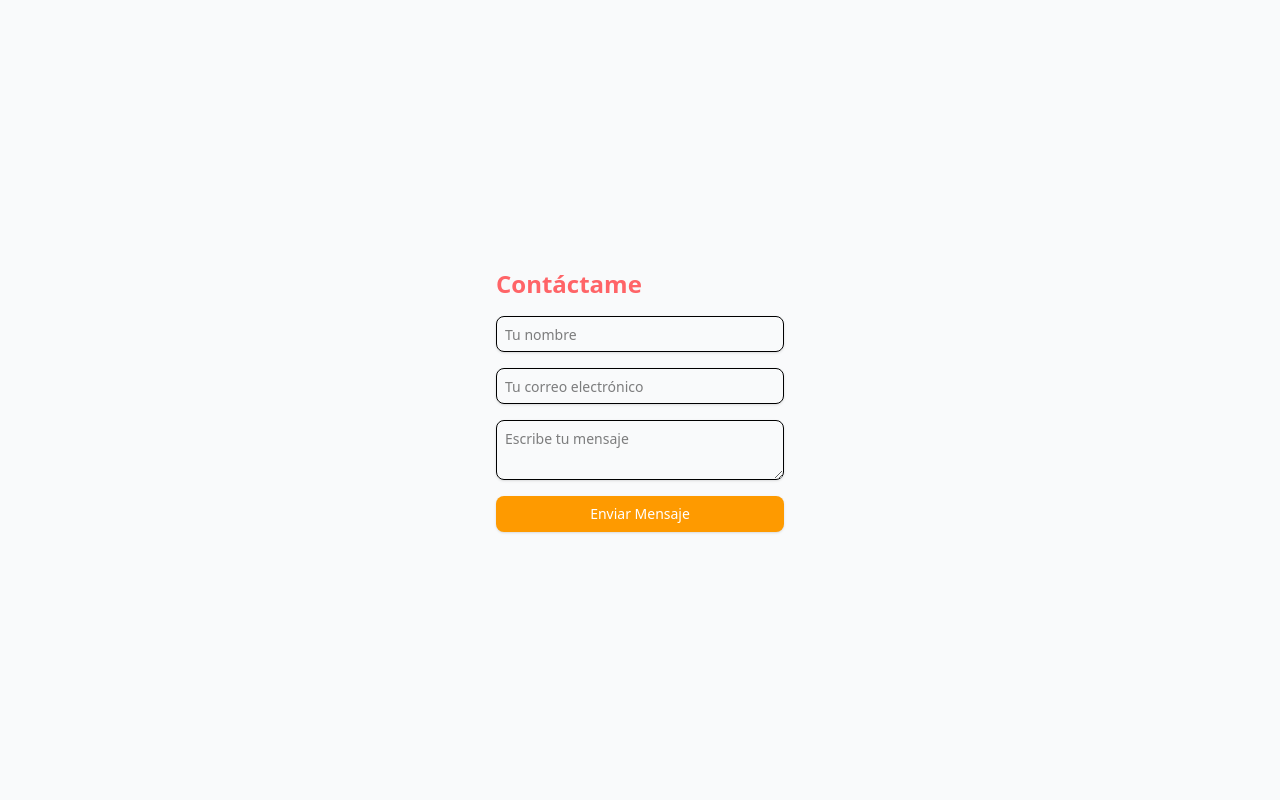
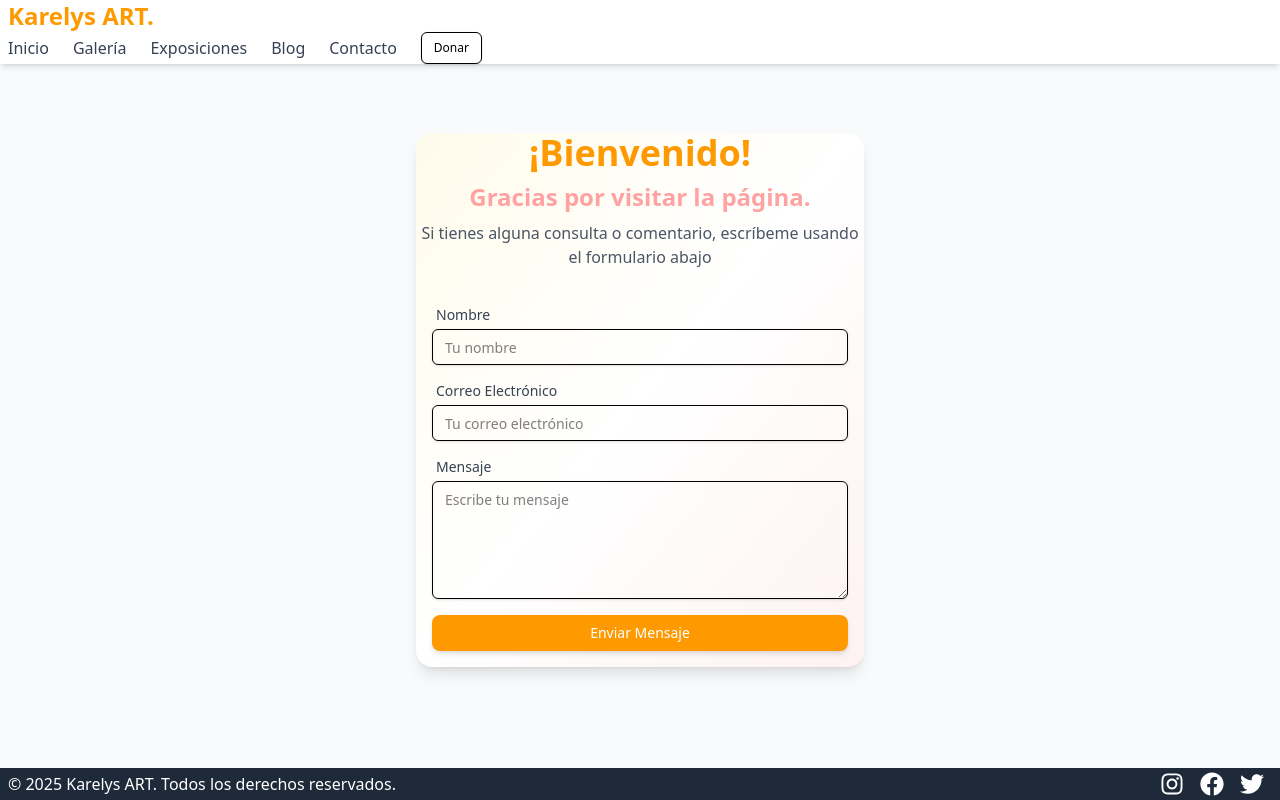
Before and after one commit to AlexanderManriquez/karelys-art, a Next.js app in the folder frontend/: page /contact in a window 1280 px wide. Built offline with nearby package versions, Linux system fonts and the light colour scheme; no server answers.

Commit message:
feat: restructure ContactPage layout and enhance ContactForm with improved UI and redirect functionality

```diff
--- a/frontend/src/app/contact/page.tsx
+++ b/frontend/src/app/contact/page.tsx
@@ -1,9 +1,22 @@
 import { ContactForm } from "@/components/ContactForm";
+import Footer from "@/components/Footer";
+import Navbar from "@/components/Navbar";
 
 export default function ContactPage() {
   return (
-    <div className="min-h-screen flex items-center justify-center bg-gray-50">
-      <ContactForm />
+    <div className="bg-gray-50">
+      <header>
+        <Navbar />
+      </header>
+
+      <main className="min-h-screen flex items-center justify-center">
+        <ContactForm />
+      </main>
+
+      <footer>
+        <Footer />
+      </footer>
+
     </div>
   )
 }
--- a/frontend/src/components/ContactForm.tsx
+++ b/frontend/src/components/ContactForm.tsx
@@ -7,6 +7,7 @@ import { toast } from "sonner";
 import { Input } from "./ui/input";
 import { Textarea } from "./ui/textarea";
 import { Button } from "./ui/button";
+import { redirect } from "next/navigation";
 
 export function ContactForm() {
   const [form, setForm] = useState<CreateContactDto>({
@@ -29,6 +30,9 @@ export function ContactForm() {
       await sendContactMessage(form);
       toast.success("Mensaje enviado con éxito.");
       setForm( { name: "", email: "", message: "" });
+      setTimeout(() => {
+        redirect("/");
+      }, 2000);
     } catch (err: unknown) {
       if (err instanceof Error) {
         toast.error(err.message);
@@ -41,38 +45,45 @@ export function ContactForm() {
   };
 
   return (
-    <form onSubmit={handleSubmit} className="w-1/4 mx-auto-6 bg-gray-50 rounded-1xl p-4 space-y-4">
-      <h2 className="text-2xl font-bold text-red-400">Contáctame</h2>
+    <div className="max-w-md w-full bg-gradient-to-br from-amber-50 via-white to-red-50 bg-white rounded-2xl shadow-lg hover:shadow-2xl transform hover:-translate-y-1 transition-all duration-300">
+      <h1 className="text-4xl font-bold text-amber-500 text-center mb-2">¡Bienvenido!</h1>
+      <h2 className="text-2xl font-semibold text-red-300 text-center mb-2">Gracias por visitar la página.</h2>
+      <p className="text-center text-gray-600 mb-4">Si tienes alguna consulta o comentario, escríbeme usando el formulario abajo</p>
+      <form onSubmit={handleSubmit} className="w-full p-4 space-y-4">
 
+        <label htmlFor="name" className="block m-1 text-sm font-medium text-gray-700">Nombre</label>
         <Input
           type="text"
           name="name"
           value={form.name}
           onChange={handleChange}
           placeholder="Tu nombre"
-        className="w-full border rounded-lg p-2"
+          className="focus:outline-none focus:ring-2 focus:ring-amber-400 transition"
           aria-required="true"
           required
         />
 
+        <label htmlFor="email" className="block m-1 text-sm font-medium text-gray-700">Correo Electrónico</label>
         <Input
           type="email"
           name="email"
           value={form.email}
           onChange={handleChange}
           placeholder="Tu correo electrónico"
-        className="w-full border rounded-lg p-2"
+          className="focus:outline-none focus:ring-2 focus:ring-amber-400 transition"
           aria-required="true"
           required
         />
 
+        <label htmlFor="message" className="block m-1 text-sm font-medium text-gray-700">Mensaje</label>
         <Textarea
           name="message"
           value={form.message}
           onChange={handleChange}
           placeholder="Escribe tu mensaje"
-        className="w-full border rounded-lg p-2"
+          className="focus:outline-none focus:ring-2 focus:ring-amber-400 transition"
           minLength={10}
+          rows={5}
           aria-required="true"
           required
         />
@@ -80,10 +91,12 @@ export function ContactForm() {
         <Button
           type="submit"
           disabled={loading}
-        className="w-full bg-amber-500 text-white py-2 px-4 rounded-lg hover:bg-amber-700 transition"
+          className="w-full bg-amber-500 text-white py-2 px-4 rounded-lg hover:bg-amber-700 transition hover:scale-105 duration-200 shadow-md"
         >
           {loading ? "Enviando..." : "Enviar Mensaje"}
         </Button>
     </form>
+    </div>
+
   );
 }
```
Lines whose indentation alone changed are shown as unchanged.
